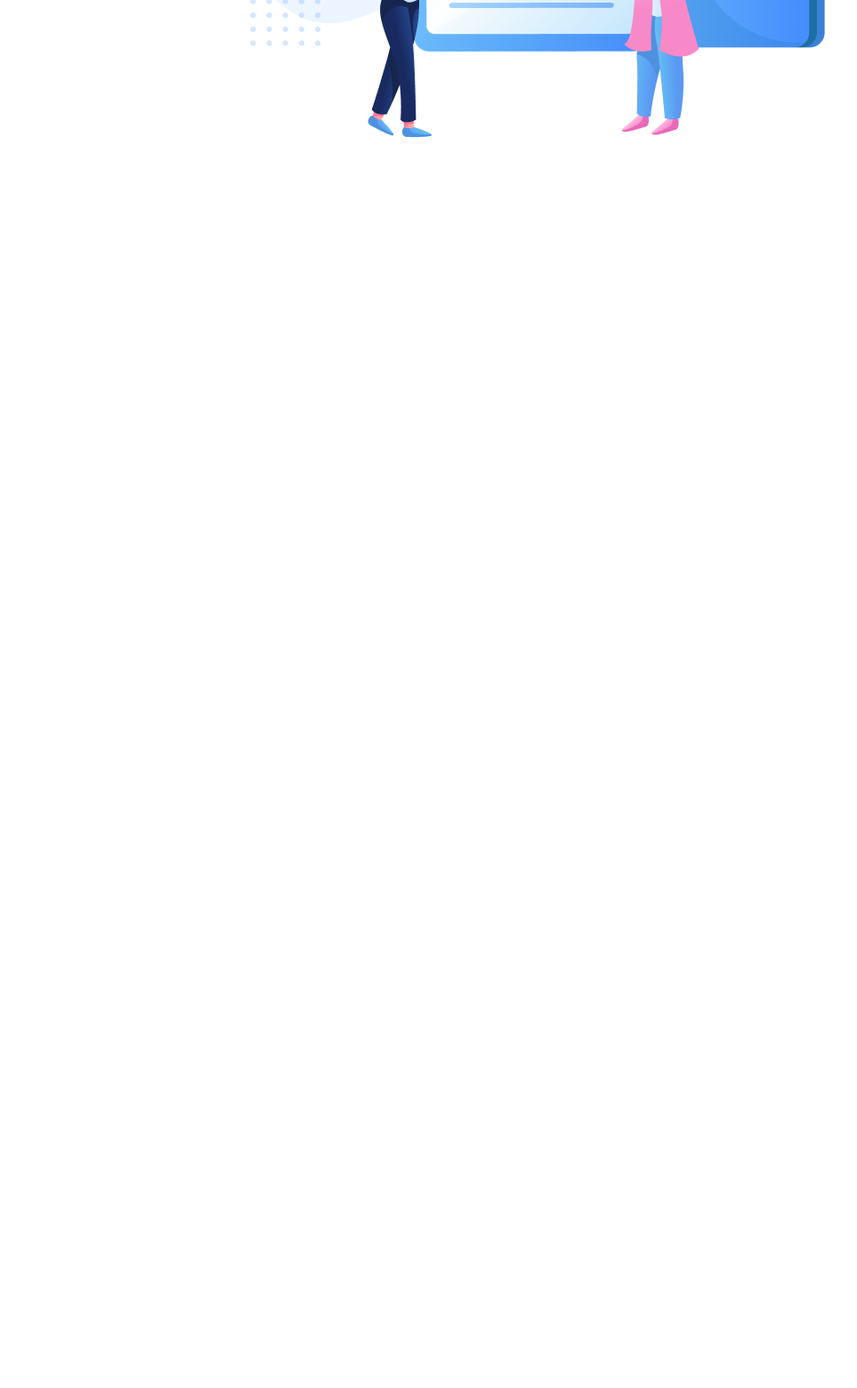
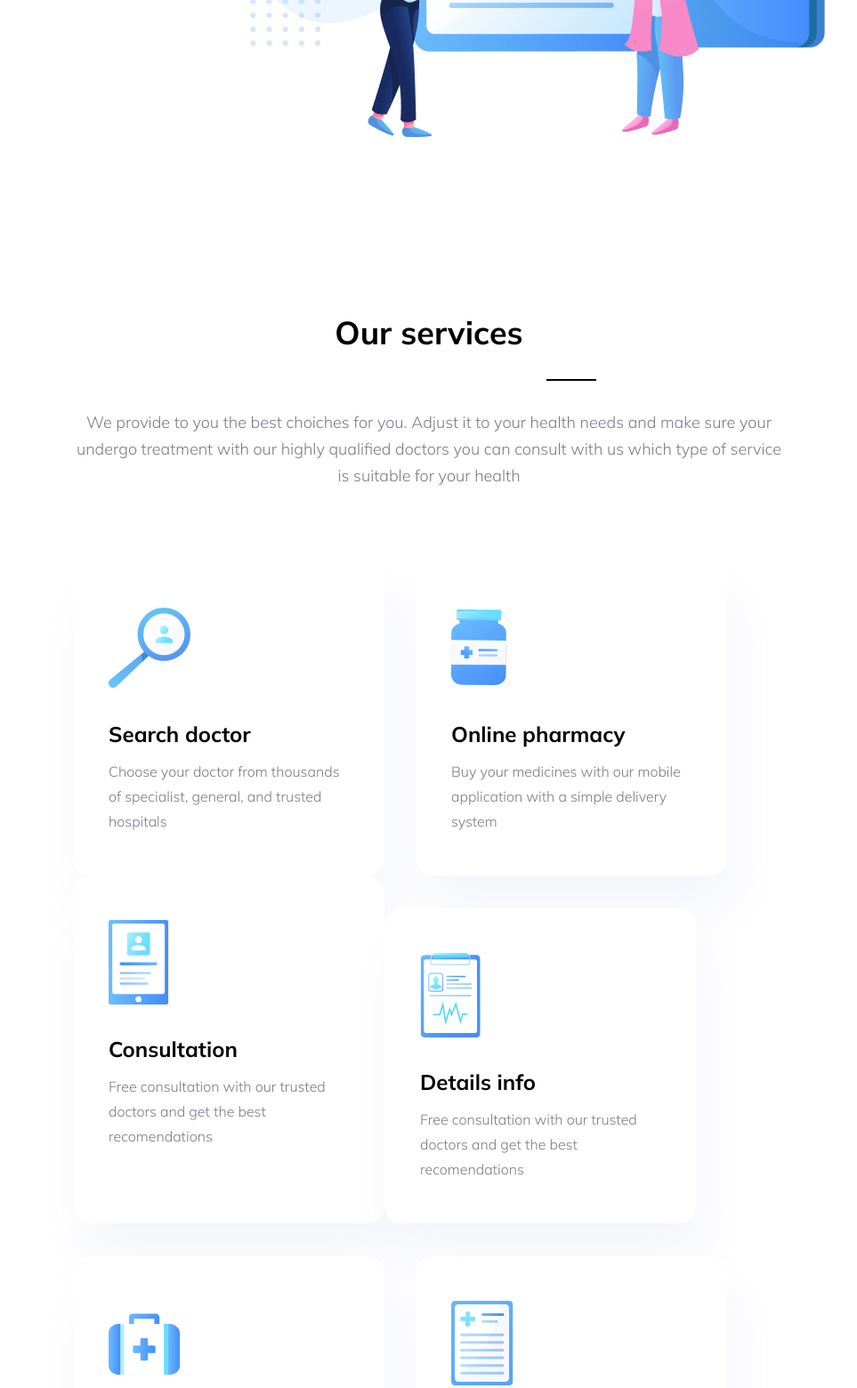
Before and after one commit to Dima-Penzev/project-trafalgar, a plain HTML site: page index.html in a window 1280 px wide. Shown: the part 619-2179 px from the top of the page at 89% size, without its empty margins (158-1121 px from the left). Before the commit the page ends 800 px from the top, so only its background shows below. Drawn offline with Linux system fonts and the light colour scheme.

Commit message:
made services section

```diff
--- a/index.html
+++ b/index.html
@@ -36,7 +36,7 @@
         </ul>
       </nav>
     </header>
-    <main class="content">
+    <main>
       <section class="health">
           <div>
             <h1 class="health__title">Virtual healthcare
@@ -50,7 +50,54 @@
         <img class="health__decoration" src="./images/element.png" alt="round spots">
       </section>
 
-      <section class="digits">
+      <section class="services">
+        <h2 class="services__title">Our services</h2>
+        <p class="services__heading">We provide to you the best choiches for you. Adjust it to your health needs and make sure your undergo treatment with our highly qualified doctors you can consult with us which type of service is suitable for your health</p>
+        <ul class="services__cards">
+          <li class="services__cell">
+            <div class="services__box-image">
+              <img class="services__image" src="./images/search-doctor.svg" alt="magnifier">
+            </div>
+            <h3 class="services__cell-title">Search doctor</h3>
+            <p class="services__cell-description">Choose your doctor from thousands of specialist, general, and trusted hospitals</p>
+          </li>
+          <li class="services__cell">
+            <div class="services__box-image">
+              <img class="services__image" src="./images/online-pharmacy.svg" alt="magnifier">
+            </div>
+            <h3 class="services__cell-title">Online pharmacy</h3>
+            <p class="services__cell-description">Buy  your medicines with our mobile application with a simple delivery system</p>
+          </li>
+          <li class="services__cell">
+            <div class="services__box-image">
+              <img class="services__image" src="./images/consultation.svg" alt="magnifier">
+            </div>
+            <h3 class="services__cell-title">Consultation</h3>
+            <p class="services__cell-description">Free consultation with our trusted doctors and get the best recomendations</p>
+          </li>
+          <li class="services__cell">
+            <div class="services__box-image">
+              <img class="services__image" src="./images/details-info.svg" alt="magnifier">
+            </div>
+            <h3 class="services__cell-title">Details info</h3>
+            <p class="services__cell-description">Free consultation with our trusted doctors and get the best recomendations</p>
+          </li>
+          <li class="services__cell">
+            <div class="services__box-image">
+              <img class="services__image" src="./images/emergency-care.svg" alt="magnifier">
+            </div>
+            <h3 class="services__cell-title">Emergency care</h3>
+            <p class="services__cell-description">You can get 24/7 urgent care for yourself or your children and your
+              lovely family</p>
+          </li>
+          <li class="services__cell">
+            <div class="services__box-image">
+              <img class="services__image" src="./images/tracking.svg" alt="magnifier">
+            </div>
+            <h3 class="services__cell-title">Tracking</h3>
+            <p class="services__cell-description">Track and save your medical history and health data </p>
+          </li>
+        </ul>
       </section>
 
       <section class="feynman">
--- a/styles/style.css
+++ b/styles/style.css
@@ -134,3 +134,102 @@ color: #FFFFFF;
   left: 0;
   top: 63px;
 }
+
+/* SERVICES */
+
+.services {
+  padding: 185px 240px 0;
+  /* border: 1px solid red; */
+}
+
+.services__title {
+margin: 0;
+padding-bottom: 26px;
+position: relative;
+font-family: 'Mulish';
+font-style: normal;
+font-weight: 700;
+font-size: 36px;
+line-height: 56px;
+text-align: center;
+}
+
+.services__title::after{
+  content: "";
+  position: absolute;
+  bottom: 0;
+  left: 532px;
+  display: block;
+  width: 56px;
+  height: 2px;
+  background-color: #000;
+}
+
+.services__heading {
+max-width: 952px;
+margin: 0 auto;
+margin-top: 32px;
+margin-bottom: 80px;
+font-family: 'Mulish';
+font-style: normal;
+font-weight: 300;
+font-size: 18px;
+line-height: 30px;
+text-align: center;
+color: #7D7987;
+}
+
+.services__cards {
+  list-style: none;
+  margin: 0;
+  padding: 0;
+  display: flex;
+  flex-wrap: wrap;
+}
+
+.services__cell {
+box-sizing: border-box;
+width: 350px;
+padding: 50px 50px 47px 40px;
+background: #FFFFFF;
+box-shadow: 10px 40px 50px rgba(229, 233, 246, 0.4);
+border-radius: 20px;
+}
+
+.services__cell:not(:nth-child(3n)){
+  margin-right: 35px;
+}
+
+.services__cell:nth-child(n + 4) {
+  margin-top: 37px;
+}
+
+.services__box-image {
+  min-height: 95px;
+  display: flex;
+  align-items: center;
+}
+
+.services__image {
+  display: block;
+}
+
+.services__cell-title{
+margin-top: 22px;
+margin-bottom: 0;
+font-family: 'Mulish';
+font-style: normal;
+font-weight: 700;
+font-size: 24px;
+line-height: 56px;
+}
+
+.services__cell-description{
+margin: 0px;
+font-family: 'Mulish';
+font-style: normal;
+font-weight: 300;
+font-size: 16px;
+line-height: 28px;
+color: #7D7987;
+}
```
Also changed, not shown: images/consultation.svg (added), images/details-info.svg (added), images/emergency-care.svg (added), images/online-pharmacy.svg (added), images/search-doctor.svg (added), images/tracking.svg (added).
